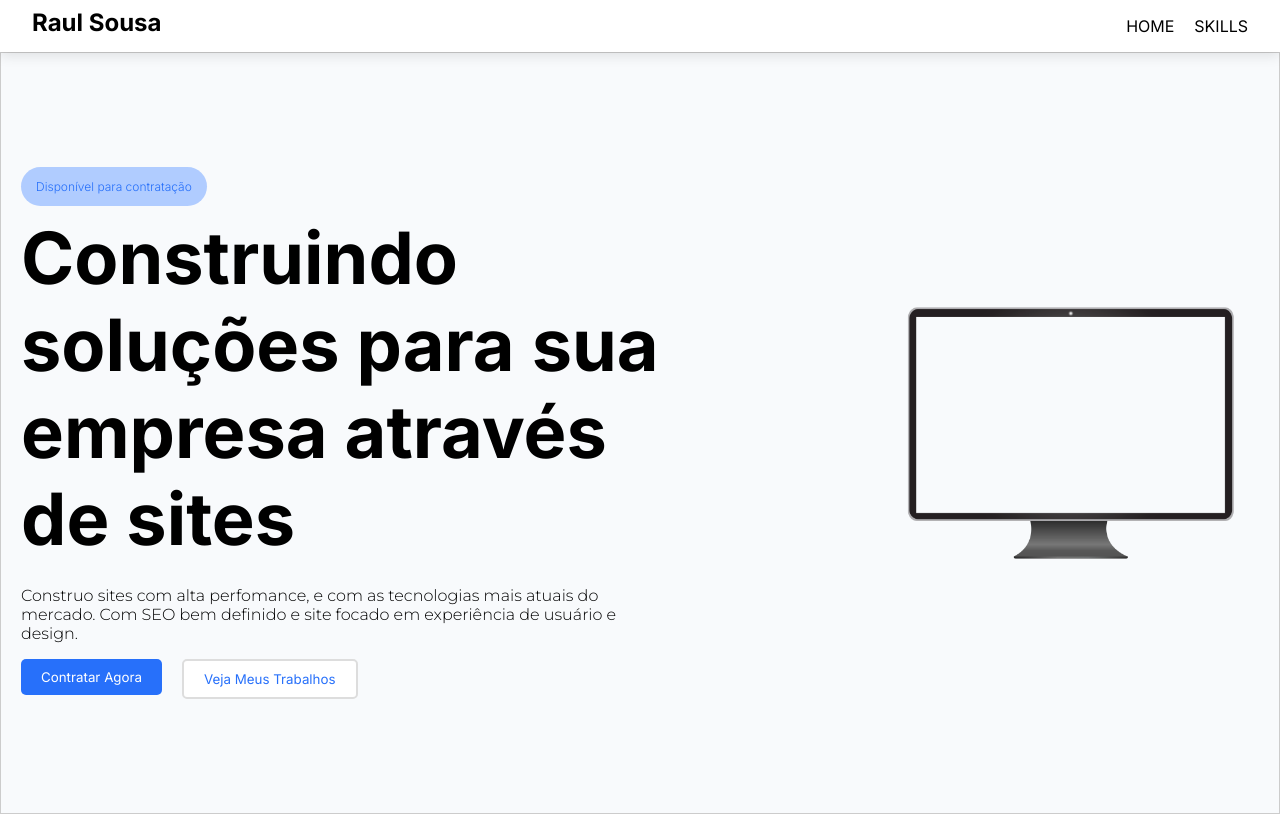
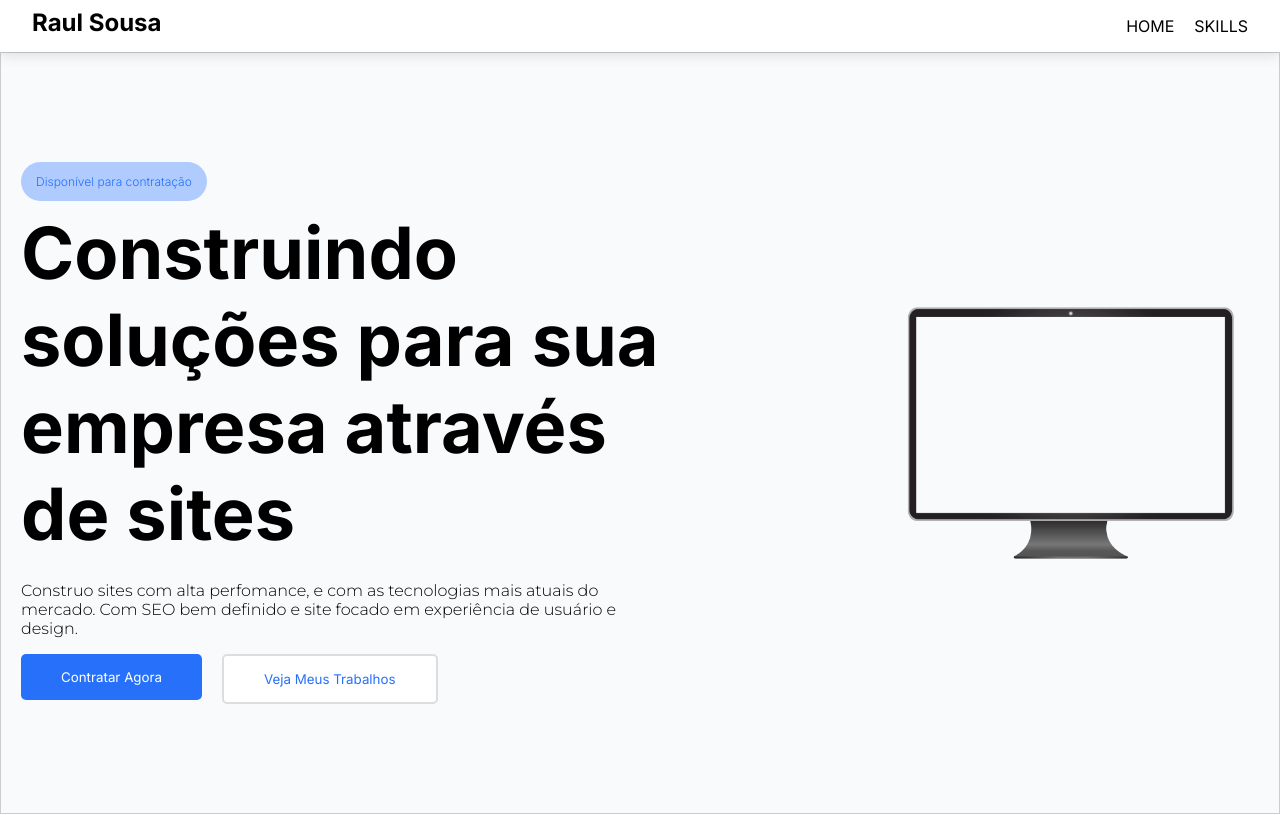
Before and after one commit to codArtic0/portfolio, a React (Vite) app: page / in a window 1280 px wide. Shown: the top 815 px of the page. Built offline with nearby package versions, Linux system fonts and the light colour scheme.

Commit message:
STYLE: Buttons Size

```diff
--- a/src/styles/Button.css
+++ b/src/styles/Button.css
@@ -1,5 +1,5 @@
 .btn {
-    padding: 10px 20px;
+    padding: 15px 40px;
     border: none;
     border-radius: 5px;
     cursor: pointer;
@@ -19,7 +19,7 @@
 }
 
 .btn:hover{
-    padding: 10px 40px;
+    padding: 15px 60px;
 }
 
 .btn-primary:hover {
```
